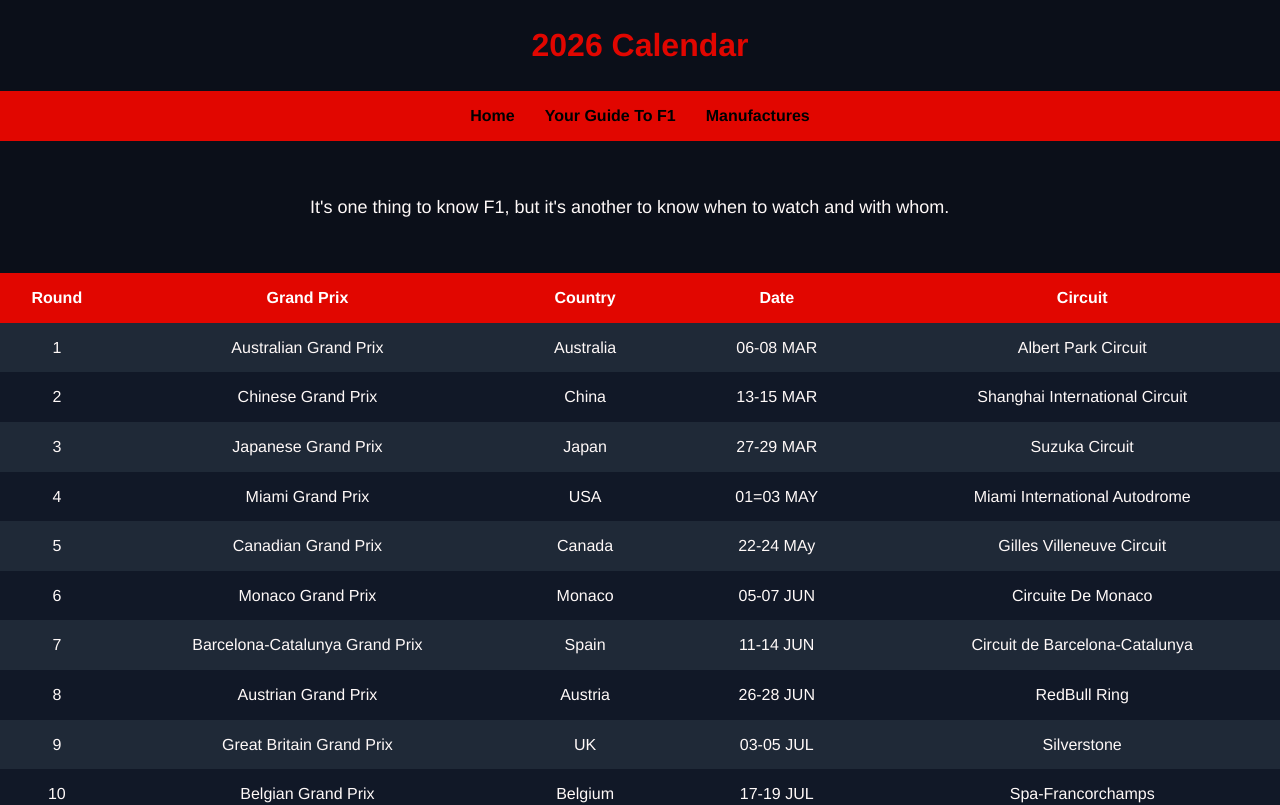
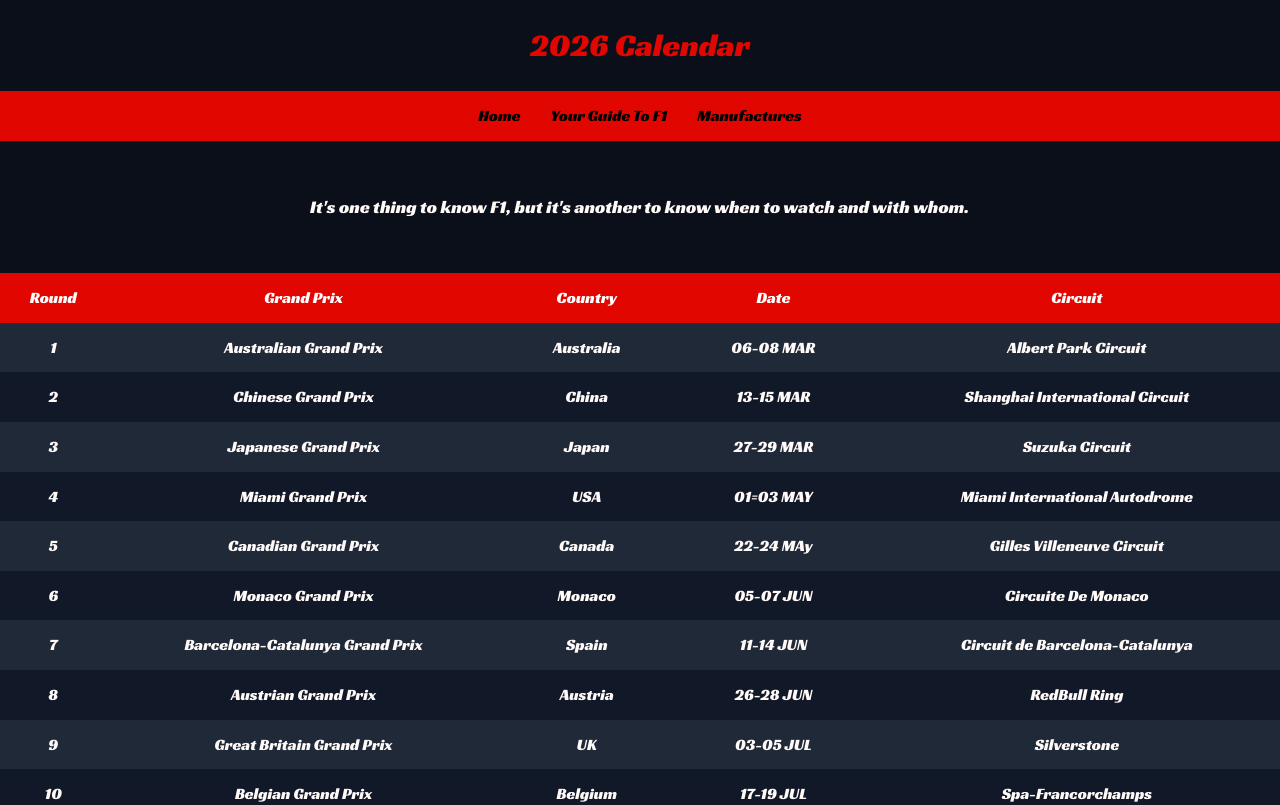
Before and after one commit to mhmdaher9/CSCI-390-Project-Phase-2-Mhmd-Daher-12432331, a React (Create React App) app: page /calendar in a window 1280 px wide. Shown: the top 805 px of the page. Built offline with nearby package versions, Linux system fonts and the light colour scheme.

Commit message:
New Font

```diff
--- a/public/index.html
+++ b/public/index.html
@@ -25,6 +25,9 @@
       Learn how to configure a non-root public URL by running `npm run build`.
     -->
     <title>React App</title>
+    <link rel="preconnect" href="https://fonts.googleapis.com">
+<link rel="preconnect" href="https://fonts.gstatic.com" crossorigin>
+<link href="https://fonts.googleapis.com/css2?family=Racing+Sans+One&display=swap" rel="stylesheet">
   </head>
   <body>
     <noscript>You need to enable JavaScript to run this app.</noscript>
--- a/src/style.css
+++ b/src/style.css
@@ -30,6 +30,9 @@
     margin: 0;
     padding: 0;
     box-sizing: border-box;
+    font-family: "Racing Sans One", sans-serif;
+    font-weight: 400;
+    font-style: normal
 }
 
 body {
@@ -76,14 +79,18 @@
     margin: 30px auto;
     padding: 20px;
     max-width: 700px;
-    font-family: 'Franklin Gothic Medium', 'Arial Narrow', Arial, sans-serif;
+    font-family: "Racing Sans One", sans-serif;
+    font-weight: 400;
+    font-style: normal
 }
 
 h1 {
     text-align: center;
     margin: 20px 0;
     color: #e10600;
-    font-family: 'Franklin Gothic Medium', 'Arial Narrow', Arial, sans-serif;
+    font-family: "Racing Sans One", sans-serif;
+    font-weight: 400;
+    font-style: normal
 }
 
 nav a{
@@ -93,7 +100,9 @@
     font-weight: bold;
     transition: 0.3s;
     text-align: center;
-    font-family: 'Franklin Gothic Medium', 'Arial Narrow', Arial, sans-serif;
+    font-family: "Racing Sans One", sans-serif;
+    font-weight: 400;
+    font-style: normal
 }
 
 nav{
@@ -113,7 +122,9 @@
     background-color: #111827;
     border-radius: 10px;
     border:"0";
-    font-family:'Franklin Gothic Medium', 'Arial Narrow', Arial, sans-serif;
+    font-family: "Racing Sans One", sans-serif;
+    font-weight: 400;
+    font-style: normal
 }
 
 th, td {
@@ -155,9 +166,15 @@
     width: 100%;
     max-width: 3000px;
     margin: 60px auto;
+    font-family: "Racing Sans One", sans-serif;
+    font-weight: 400;
+    font-style: normal
 }
 
 body.home .content p {
+    font-family: "Racing Sans One", sans-serif;
+    font-weight: 400;
+    font-style: normal;
     text-align: justify;
     font-size: 20px;
     line-height: 1.9;
@@ -201,6 +218,9 @@
     background-color: #111827;
     position: relative;
     font-weight: bold;
+    font-family: "Racing Sans One", sans-serif;
+    font-weight: 400;
+    font-style: normal
 }
 
 .slot::before {
```
